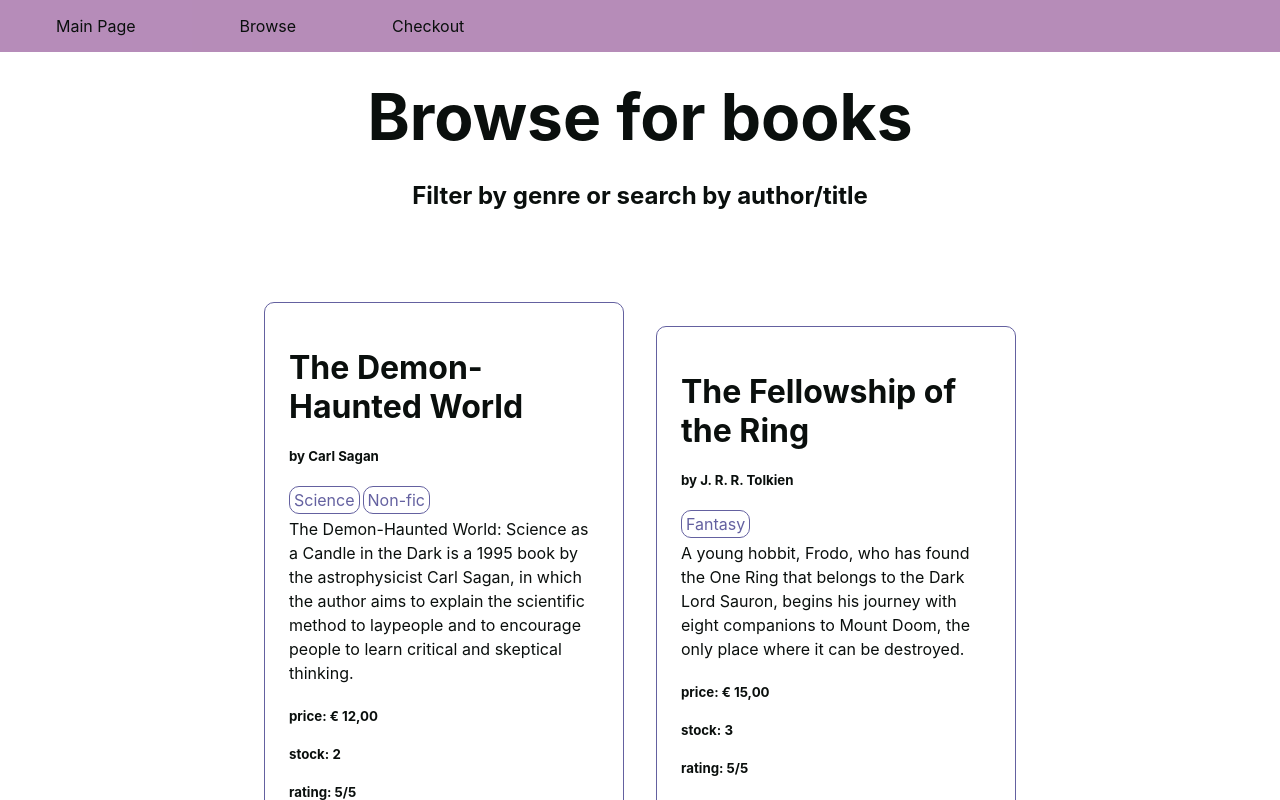
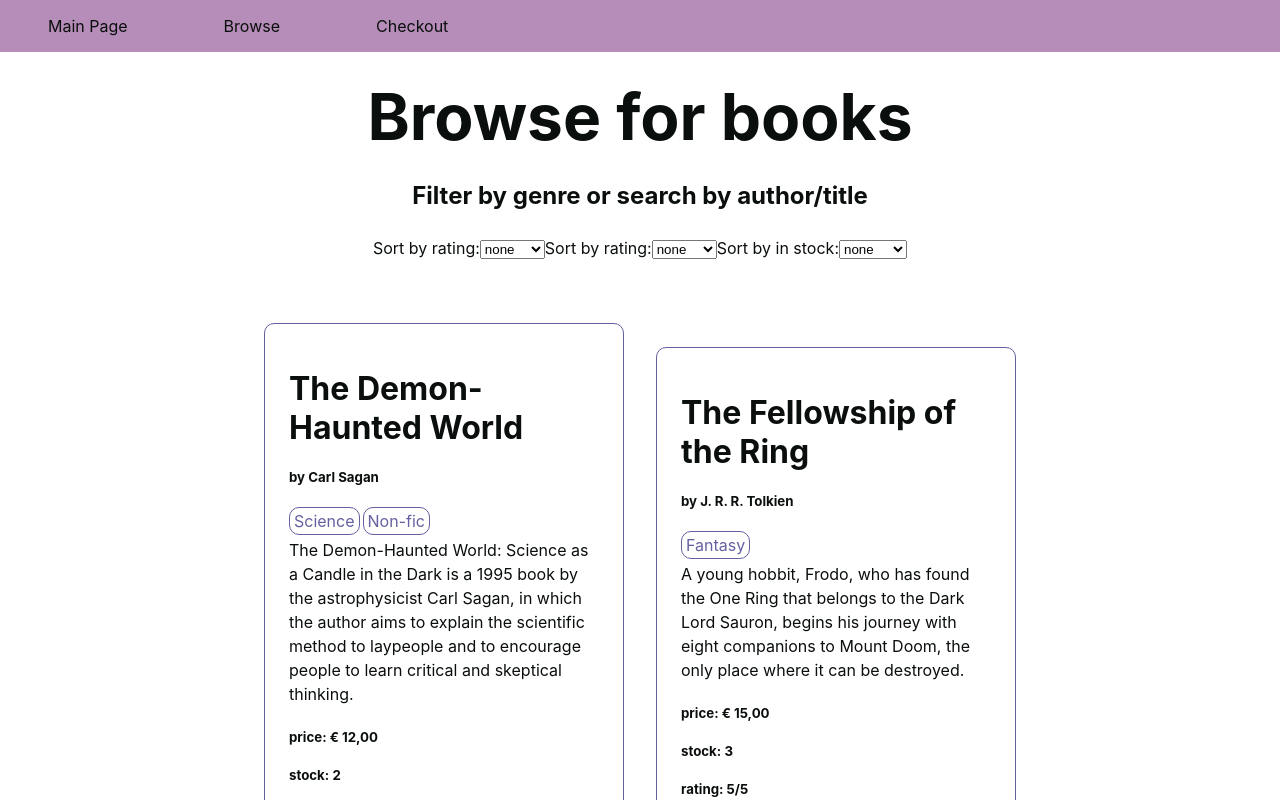
Before and after one commit to nmegrant/book-app, a Next.js app: page /browse in a window 1280 px wide. Shown: the top 800 px of the page. Built offline with nearby package versions, Linux system fonts and the light colour scheme.

Commit message:
Create selection fields

```diff
--- a/components/bookCard.js
+++ b/components/bookCard.js
@@ -22,8 +22,8 @@
           <h1>{title}</h1>
           <h5>by {author}</h5>
           <div>
-            {genre.map((tag) => (
-              <Tag tag={tag} />
+            {genre.map((tag, index) => (
+              <Tag key={index} tag={tag} />
             ))}
           </div>
           <p>{description}</p>
--- a/pages/browse/index.js
+++ b/pages/browse/index.js
@@ -14,6 +14,25 @@
         <h3 className={styles.description}>
           Filter by genre or search by author/title
         </h3>
+        <div>
+          <label for="rating">Sort by rating:</label>
+          <select name="rating" id="rating">
+            <option value="none">none</option>
+            <option value="highest">highest</option>
+            <option value="lowest">lowest</option>
+          </select>
+          <label for="price">Sort by rating:</label>
+          <select name="price" id="price">
+            <option value="none">none</option>
+            <option value="highest">highest</option>
+            <option value="lowest">lowest</option>
+          </select>
+          <label for="inStock">Sort by in stock:</label>
+          <select name="inStock" id="inStock">
+            <option value="none">none</option>
+            <option value="inStock">in stock</option>
+          </select>
+        </div>
         <div className={styles.grid}>
           {books &&
             books.map((book) => (
```
